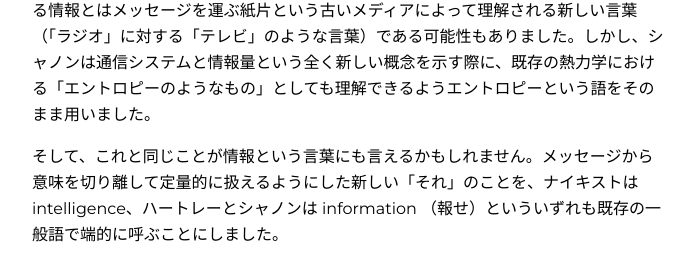
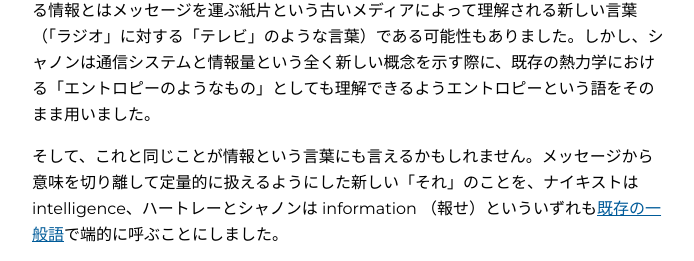
Before and after one commit to sosuisen/sosuisen-site, a Gatsby site: page /2022-02-16-what-is-information/ in a window 1280 px wide. Shown: the part 3150-3411 px from the top of the page, 292-986 px from the left. Built offline with nearby package versions, Linux system fonts and the light colour scheme; Gatsby itself is replaced by a stand-in of ours; some packages are replaced by stand-ins of ours.

Commit message:
fix: 2022-02-16-what-is-information

```diff
--- a/content/blog/2022-02-16-what-is-information.md
+++ b/content/blog/2022-02-16-what-is-information.md
@@ -64,7 +64,7 @@ keywords:
 
 情報理論以降の情報という言葉の変容についてこの考えをあてるなら、電気通信における情報とはメッセージを運ぶ紙片という古いメディアによって理解される新しい言葉（「ラジオ」に対する「テレビ」のような言葉）である可能性もありました。しかし、シャノンは通信システムと情報量という全く新しい概念を示す際に、既存の熱力学における「エントロピーのようなもの」としても理解できるようエントロピーという語をそのまま用いました。
 
-そして、これと同じことが情報という言葉にも言えるかもしれません。メッセージから意味を切り離して定量的に扱えるようにした新しい「それ」のことを、ナイキストは intelligence、ハートレーとシャノンは information （報せ）といういずれも既存の一般語で端的に呼ぶことにしました。
+そして、これと同じことが情報という言葉にも言えるかもしれません。メッセージから意味を切り離して定量的に扱えるようにした新しい「それ」のことを、ナイキストは intelligence、ハートレーとシャノンは information （報せ）といういずれも[既存の一般語](https://www.etymonline.com/word/information)で端的に呼ぶことにしました。
 
 結果的にシャノンらは「information」とは「（従来からある）information のようなもの」、つまり「情報」とは「情報のようなもの」であるという自己の再定義、意味の拡張を行ったため、情報という言葉は現在のような文脈の深さを得たと言えるのではないでしょうか。
 
```
